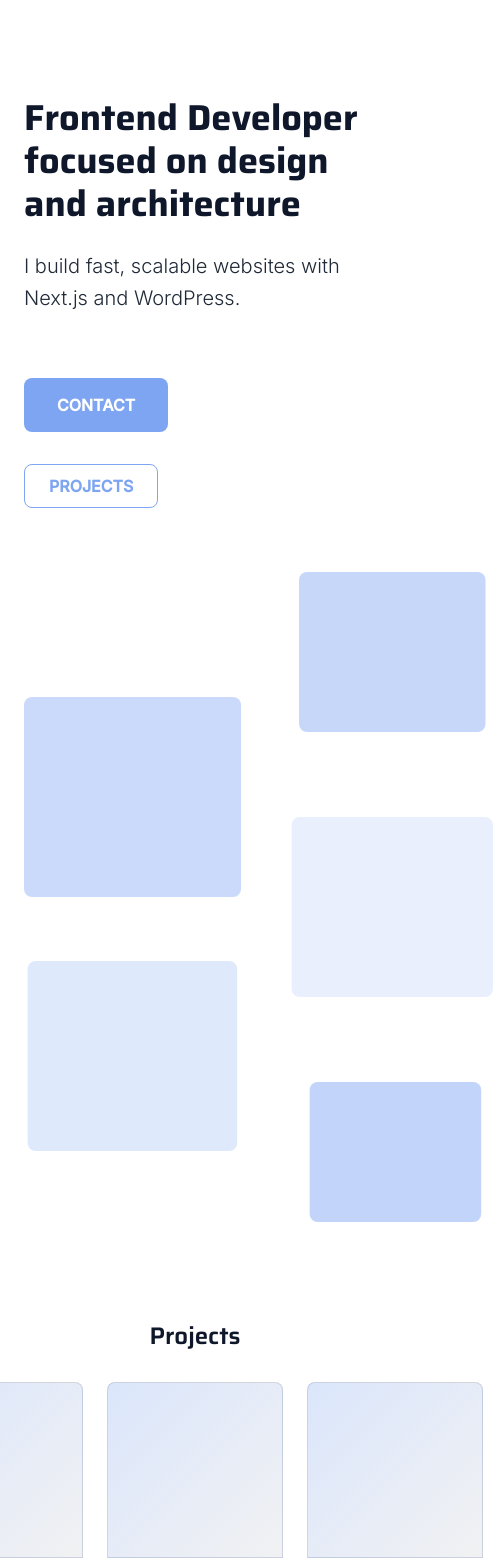
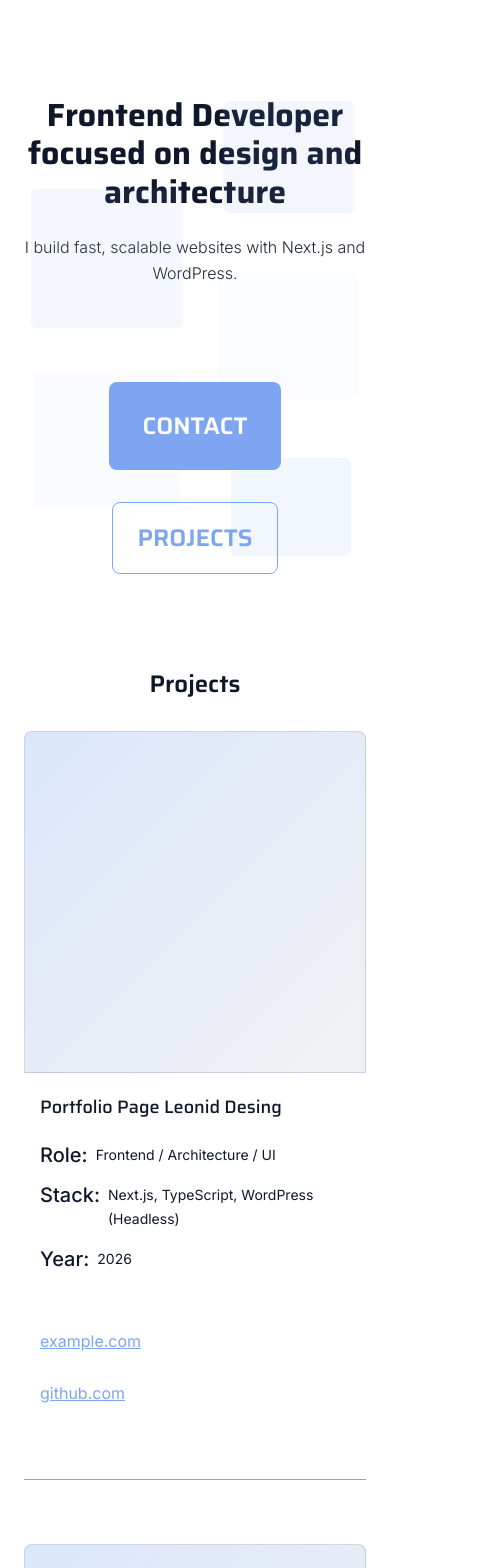
Before and after one commit to Leonid10011/leonid-portfolio, a Next.js app: page / in a window 390 px wide. Shown: the top 1568 px of the page, 493 px wide, since content can reach past the window. Built offline with nearby package versions, Linux system fonts and the light colour scheme.

Commit message:
chore: project section responsivness done

```diff
--- a/src/components/projects/ProjectsGrid.module.css
+++ b/src/components/projects/ProjectsGrid.module.css
@@ -1,6 +1,25 @@
 .projectsGrid {
     display: flex;
-    flex-direction: row;
-    justify-content: center;
-    gap: var(--space-24);
+    flex-direction: column;
 }
+
+.projectsGrid > * + *  {
+    padding-top: var(--space-64);
+    margin-top: var(--space-64);
+    border-top: 1px solid var(--color-muted);
+}
+
+@media (min-width: 768px) {
+    .projectsGrid {
+        flex-direction: row;
+        justify-content: center;
+        gap: var(--space-24);
+        overflow: hidden;
+    }
+
+    .projectsGrid > * + * {
+    padding-top: 0;
+    margin-top: 0;
+    border-top: none;
+}
+}
--- a/src/components/projects/ProjectsGrid.tsx
+++ b/src/components/projects/ProjectsGrid.tsx
@@ -1,6 +1,7 @@
 import { Project } from "@/src/types/projects"
 import ProjectCard from "./ProjectCard";
 import styles from "./ProjectsGrid.module.css";
+import { Fragment } from "react/jsx-runtime";
 
 type ProjectsGridProps = {
     projects: Project[];
@@ -10,8 +11,9 @@ export default function ProjectsGrid({ projects }: ProjectsGridProps) {
 
     return(
         <div className={styles.projectsGrid}>
-            {projects.map((project) => (
+            {projects.map((project, i) => (
                 <ProjectCard key={project.slug} project={project} />
+
             ))}
         </div>
     );
--- a/src/components/sections/About.module.css
+++ b/src/components/sections/About.module.css
@@ -8,10 +8,10 @@
 }
 
 .content {
+    max-width: 100%;
     display: grid;
     padding-block: var(--space-48);
     grid-template-columns: auto auto;
-
 }
 
 .text {
--- a/src/components/sections/Hero.module.css
+++ b/src/components/sections/Hero.module.css
@@ -6,42 +6,72 @@
 }
 
 .visuals {
-    opacity: 0.51;
+    opacity: 0.10;
+    overflow: hidden;
+    position: absolute;
+    top: 12%;
+    left: 50%;
+    transform: translateX(-50%) scale(0.7);
+    transform-origin: center top;
+
 }
 
 .content {
     display: flex;
     flex-direction: column;
+    max-width: 683px;
+    align-items: center;
 }
 
 .headline {
     margin-bottom: var(--space-24);
+    text-align: center;
 }
 
 .subline {
-    margin-bottom: var(--space-64);
-    font-size: 20px;
+    margin-bottom: var(--space-96);
+    font-size: 16px;
     font-weight: 300;
+    text-align: center;
 }
 
 .ctas {
     display: flex;
     flex-direction: column;
-    align-items: flex-start;
+    align-items: center;
     gap: var(--space-32);
 }
 
-@media (min-width: 900px) {
+@media (min-width: 768px) {
     .inner {
         flex-direction: row;
         align-items: center;
     }
 
     .content {
-        max-width: 683px;
+        align-items: flex-start;
+    }
+
+    .headline {
+        text-align: start;
     }
 
     .subline {
+        text-align: start;
         font-size: 32px;
+        margin-bottom: var(--space-64);
+    }
+
+    .ctas {
+        align-items: start;
+    }
+
+    .visuals {
+        opacity: 0.51;
+        overflow: visible;
+        position: relative;
+        left: 0;
+        top: 0;
+        transform: scale(1);
     }
 }
--- a/src/styles/global.css
+++ b/src/styles/global.css
@@ -50,14 +50,19 @@
   --radius-8: 8px;
 }
 
-@media (max-width: 640px) {
+@media (max-width: 768px) {
   :root {
-    --fs-h1: 36px;
+    --fs-meta: 13px;
+    --fs-body: 16px;
+    --fs-subline: 20px;
+
+    --fs-h1: 32px;
     --fs-h2: 24px;
+    --fs-h3: 18px;
+
     --container-pad: 24px;
   }
 }
-
 
 
 html, body {
@@ -153,11 +158,13 @@ p {
   justify-content: center;
   min-height: 44px;
   padding: 0 18px;
+  font-family: var(--ff-heading), system-ui, sans-serif;
   border-radius: var(--radius-8);
   font-weight: var(--fw-bold);
   text-decoration: none;
   border: 1px solid transparent;
-
+  font-size: var(--fs-h2);
+  font-weight: var(--fw-semibold);
   transition:
     transform 150ms ease, box-shadow 150ms ease, background-color 150ms ease;
 }
@@ -193,13 +200,13 @@ a:focus-visible {
 
 
 .btnPrimary {
-    padding: var(--space-16) var(--space-32);
+    padding: var(--space-24) var(--space-32);
     background: var(--color-accent);
     color: #fff;
 }
 
 .btnSecondary {
-    padding: var(--space-8) var(--space-24);
+    padding: var(--space-16) var(--space-24);
     background: transparent;
     border-color: var(--color-accent);
     color: var(--color-accent);
```
Also changed, not shown: src/app/projects/[slug]/page.tsx (+9 -2 lines), src/components/sections/Hero.tsx (indentation only).
